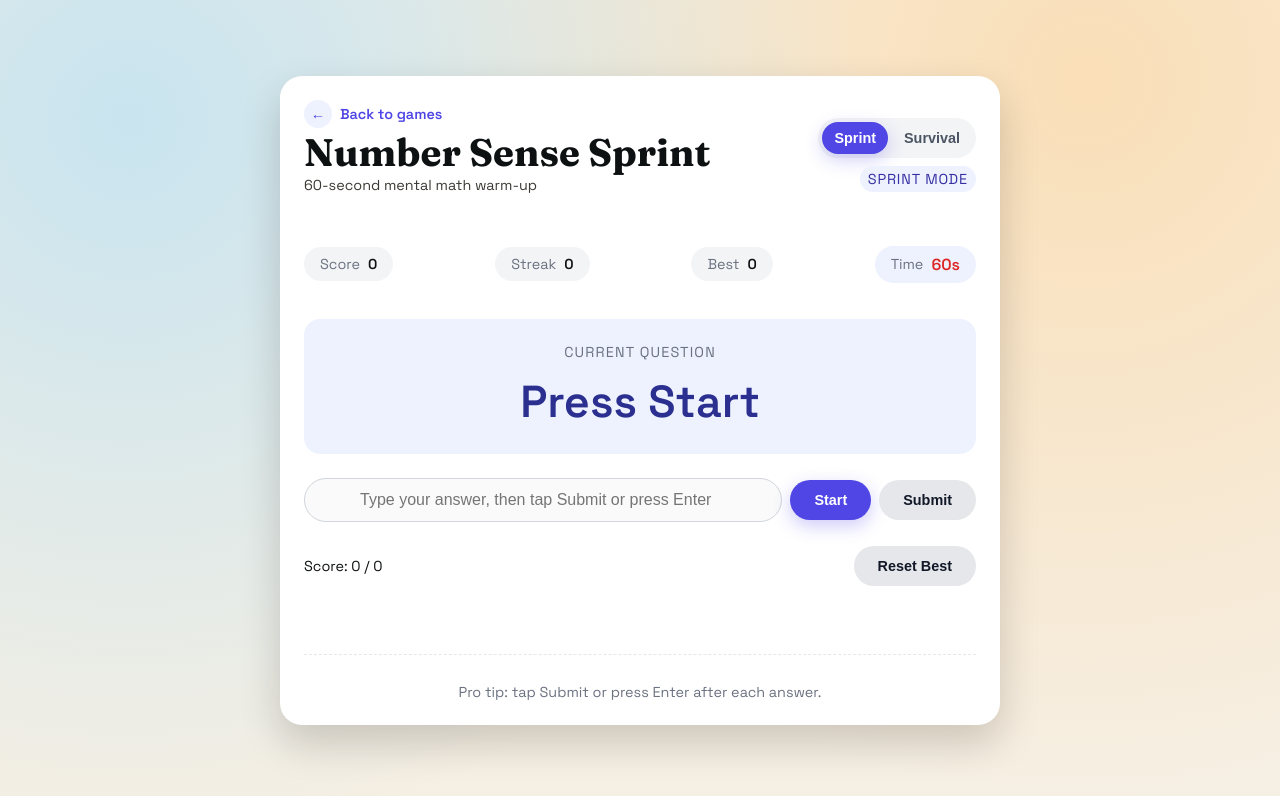
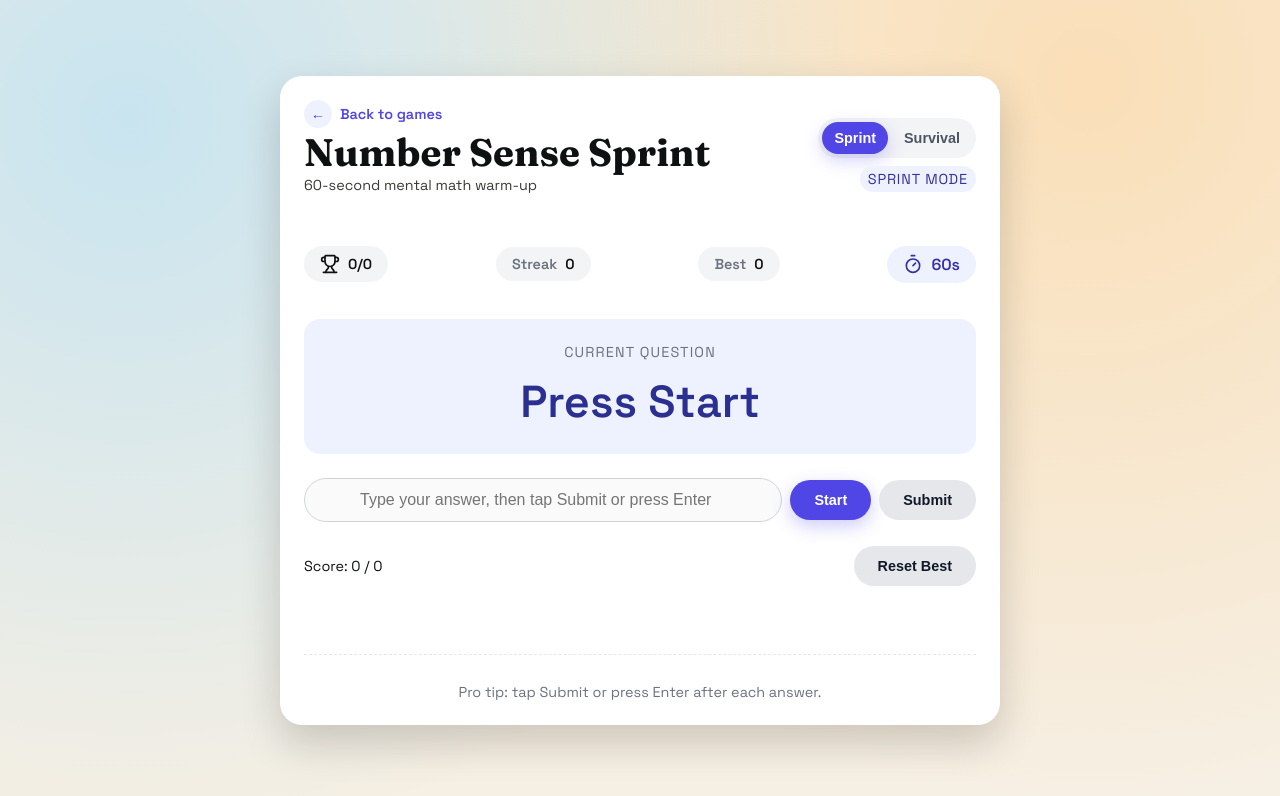
Before and after one commit to lbi-dag/mathgames, a React (Vite) app: page /games/number-sense-sprint in a window 1280 px wide. Shown: the top 796 px of the page. Built offline with nearby package versions, Linux system fonts and the light colour scheme.

Commit message:
feat: enhance Number Sense Sprint with timer alerts and updated score display

```diff
--- a/src/games/number-sense-sprint/NumberSenseSprint.tsx
+++ b/src/games/number-sense-sprint/NumberSenseSprint.tsx
@@ -1,4 +1,5 @@
 import { type FormEvent, useCallback, useEffect, useMemo, useRef, useState } from "react";
+import { Timer, Trophy } from "lucide-react";
 import { Link } from "react-router-dom";
 import { evaluateAnswer, generateQuestion, type Question, type Stats } from "./logic";
 import styles from "../../styles/NumberSenseSprint.module.css";
@@ -270,6 +271,7 @@ export default function NumberSenseSprint() {
     if (timeLeft === null) return "--";
     return `${timeLeft}s`;
   }, [currentMode, timeLeft]);
+  const isLowTime = MODES[currentMode].hasTimer && timeLeft !== null && timeLeft <= 10;
 
   const accuracyLabel = `Score: ${stats.totalCorrect} / ${stats.totalAnswered}`;
 
@@ -307,9 +309,9 @@ export default function NumberSenseSprint() {
         </div>
 
         <div className={styles.infoRow}>
-          <div className={styles.pill}>
-            <span className={styles.pillLabel}>Score</span>
-            <span className={styles.pillValue}>{stats.score}</span>
+          <div className={styles.statPill}>
+            <Trophy className={styles.statIcon} />
+            {stats.score}/{stats.totalAnswered}
           </div>
           <div className={styles.pill}>
             <span className={styles.pillLabel}>Streak</span>
@@ -327,9 +329,13 @@ export default function NumberSenseSprint() {
             <span className={styles.pillLabel}>Lives</span>
             <span className={styles.pillValue}>{lives ?? 0}</span>
           </div>
-          <div className={`${styles.pill} ${styles.pillMuted} ${MODES[currentMode].hasTimer ? "" : styles.hidden}`}>
-            <span className={styles.pillLabel}>Time</span>
-            <span className={`${styles.pillValue} ${styles.timer}`}>{timerDisplay}</span>
+          <div
+            className={`${styles.statPill} ${styles.timerPill} ${
+              isLowTime ? styles.statPillAlert : ""
+            } ${MODES[currentMode].hasTimer ? "" : styles.hidden}`}
+          >
+            <Timer className={styles.statIcon} />
+            <span className={`${styles.timerText} ${isLowTime ? "" : styles.timerTextQuiet}`}>{timerDisplay}</span>
           </div>
         </div>
 
--- a/src/games/prime-factor-challenge/PrimeFactorChallenge.tsx
+++ b/src/games/prime-factor-challenge/PrimeFactorChallenge.tsx
@@ -18,7 +18,7 @@ export default function PrimeFactorChallenge() {
   const [gameState, setGameState] = useState<GameState>("idle");
   const [timeLeft, setTimeLeft] = useState(GAME_DURATION_SECONDS);
   const [score, setScore] = useState(0);
-  const [questionsAnswered, setQuestionsAnswered] = useState(0);
+  const [totalAnswered, setTotalAnswered] = useState(0);
   const [roundIndex, setRoundIndex] = useState(0);
   const [feedback, setFeedback] = useState<{ message: string; type: "" | "correct" | "wrong" }>({
     message: "",
@@ -28,9 +28,9 @@ export default function PrimeFactorChallenge() {
   const timerRef = useRef<number | null>(null);
 
   const accuracy = useMemo(() => {
-    if (questionsAnswered === 0) return 0;
-    return Math.round((score / questionsAnswered) * 100);
-  }, [questionsAnswered, score]);
+    if (totalAnswered === 0) return 0;
+    return Math.round((score / totalAnswered) * 100);
+  }, [score, totalAnswered]);
 
   useEffect(() => {
     if (gameState !== "playing") {
@@ -69,7 +69,7 @@ export default function PrimeFactorChallenge() {
     setGameState("playing");
     setTimeLeft(GAME_DURATION_SECONDS);
     setScore(0);
-    setQuestionsAnswered(0);
+    setTotalAnswered(0);
     setFeedback({ message: "", type: "" });
   }, [resetRound]);
 
@@ -93,7 +93,7 @@ export default function PrimeFactorChallenge() {
     const selected = Array.from(selectedPrimes).sort((a, b) => a - b);
     const isCorrect = isCorrectSelection(selected, question.factors);
 
-    setQuestionsAnswered((prev) => prev + 1);
+    setTotalAnswered((prev) => prev + 1);
     if (isCorrect) {
       setScore((prev) => prev + 1);
     }
@@ -154,7 +154,7 @@ export default function PrimeFactorChallenge() {
           </div>
           <div className={styles.statPill}>
             <Trophy className={styles.statIcon} />
-            {score}/{questionsAnswered}
+            {score}/{totalAnswered}
           </div>
         </div>
 
@@ -212,8 +212,8 @@ export default function PrimeFactorChallenge() {
               Time's up!
             </div>
             <p className={styles.resultScore}>{score}</p>
-            <p className={styles.resultEquation}>out of {questionsAnswered} questions correct</p>
-            {questionsAnswered > 0 && <p className={styles.footerRow}>Accuracy: {accuracy}%</p>}
+            <p className={styles.resultEquation}>out of {totalAnswered} questions correct</p>
+            {totalAnswered > 0 && <p className={styles.footerRow}>Accuracy: {accuracy}%</p>}
           </div>
         )}
 
--- a/src/styles/NumberSenseSprint.module.css
+++ b/src/styles/NumberSenseSprint.module.css
@@ -160,12 +160,47 @@
 
 .infoRow {
   display: flex;
+  align-items: center;
   justify-content: space-between;
-  align-items: center;
   margin-bottom: var(--space-3);
-  gap: var(--space-2);
+  gap: var(--space-4);
   font-size: var(--text-sm);
   flex-wrap: wrap;
+}
+
+.statPill {
+  display: inline-flex;
+  align-items: center;
+  gap: var(--space-2);
+  background: #f3f4f6;
+  padding: var(--space-2) var(--space-4);
+  border-radius: 999px;
+  font-size: var(--text-sm);
+  font-weight: 600;
+}
+
+.statPillAlert {
+  color: #b91c1c;
+}
+
+.timerPill {
+  background: #eef2ff;
+  color: #3730a3;
+}
+
+.timerText {
+  font-weight: 700;
+  font-size: var(--text-md);
+  color: #dc2626;
+}
+
+.timerTextQuiet {
+  color: #3730a3;
+}
+
+.statIcon {
+  width: 20px;
+  height: 20px;
 }
 
 .pill {
@@ -175,6 +210,7 @@
   display: inline-flex;
   align-items: center;
   gap: var(--space-2);
+  font-weight: 600;
 }
 
 .pillHighlight {
@@ -194,12 +230,6 @@
 
 .pillValue {
   font-weight: 600;
-}
-
-.timer {
-  font-weight: 700;
-  font-size: var(--text-md);
-  color: #dc2626;
 }
 
 .questionCard {
```
